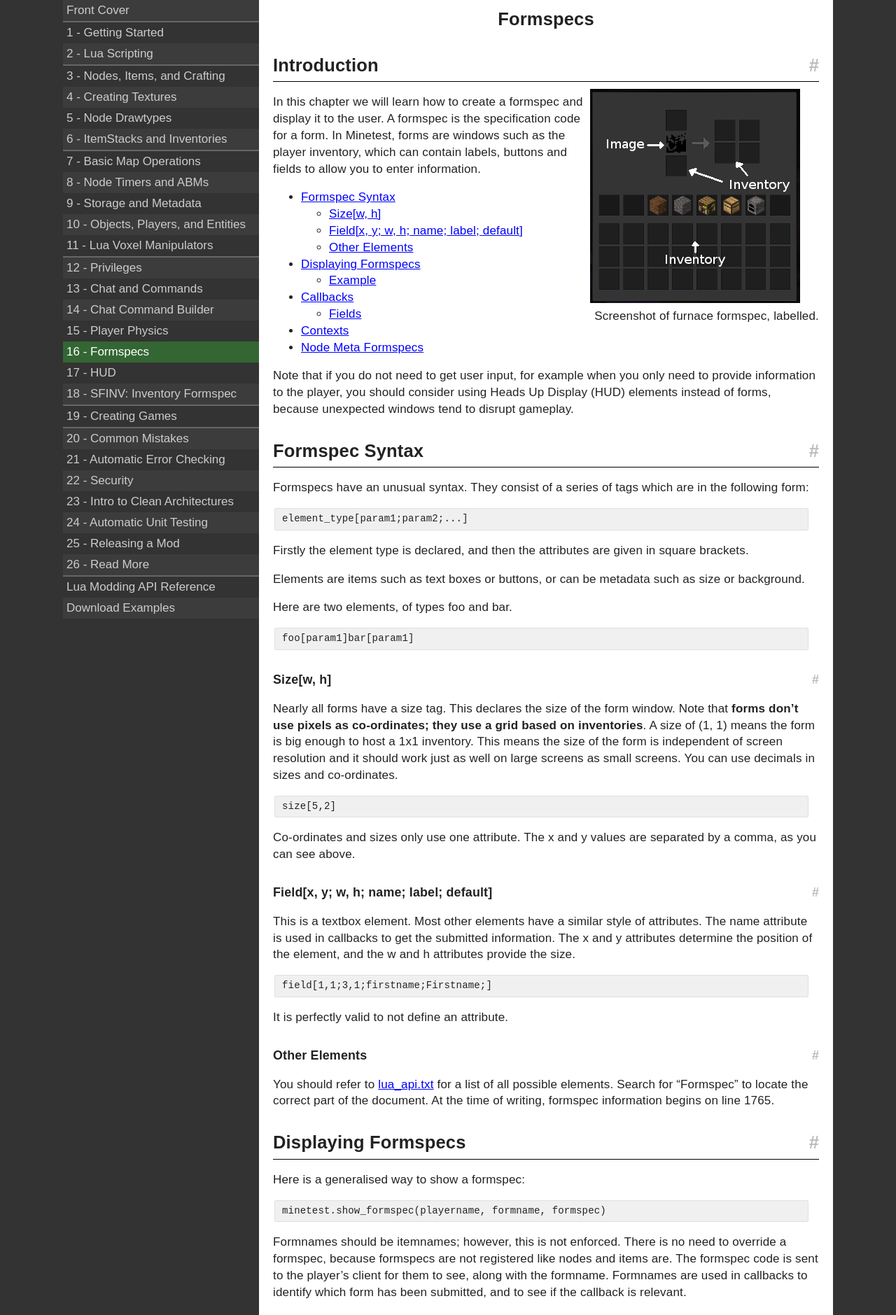
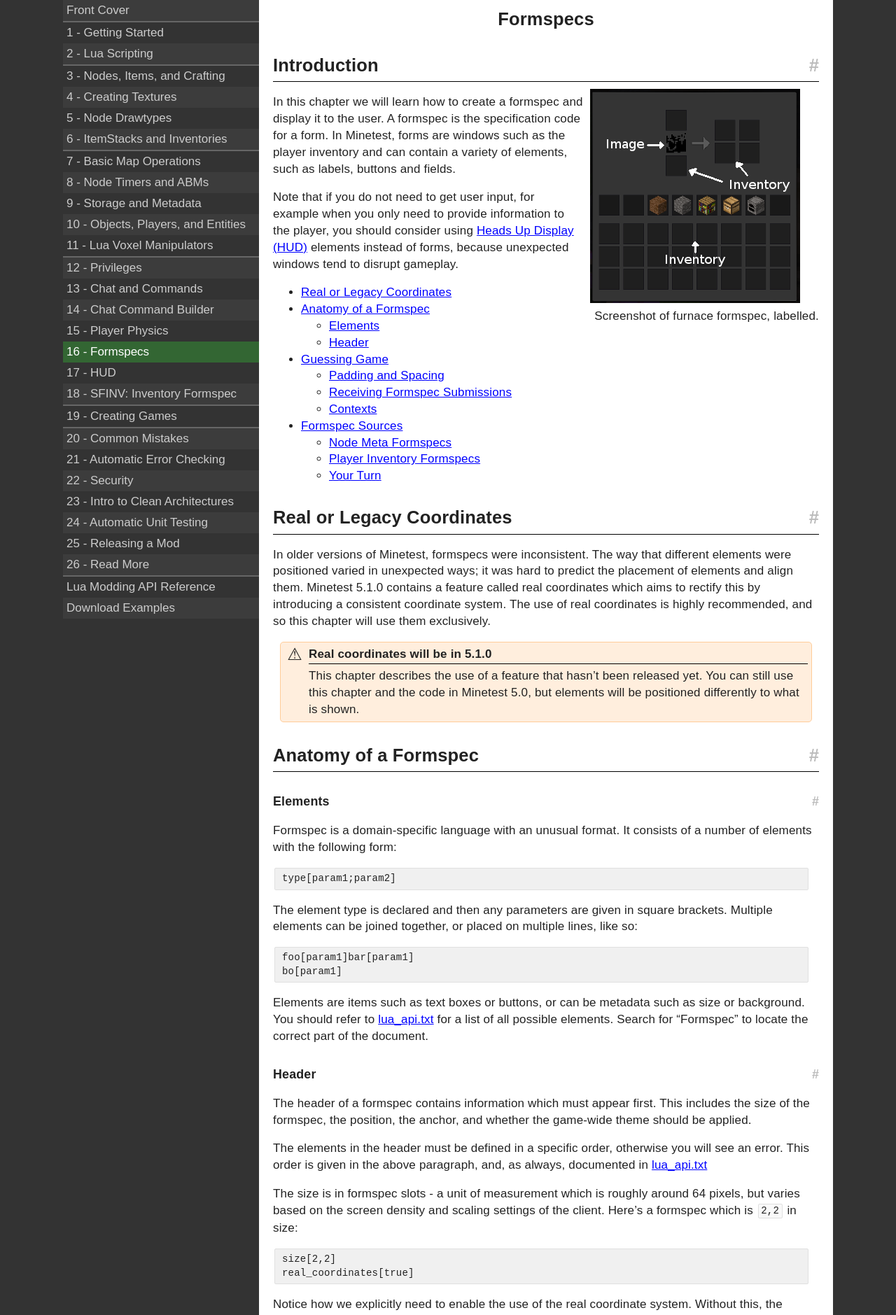
Before and after one commit to rubenwardy/minetest_modding_book, a Jekyll site: the page built from _en/players/formspecs.md, in a window 1280 px wide. Shown: the top 1879 px of the page at 70% size. Built offline with Jekyll 4.4.1, drawn with Linux system fonts in a browser that asks for light colours; nearby versions of some CDN libraries; some of the changed text lies outside the part shown.

Commit message:
Formspecs: Rewrite chapter

````diff
--- a/_en/players/formspecs.md
+++ b/_en/players/formspecs.md
@@ -4,6 +4,13 @@
 root: ../..
 idx: 4.5
 redirect_from: /en/chapters/formspecs.html
+minetest510:
+    level: warning
+    title: Real coordinates will be in 5.1.0
+    classes: web-only
+    message: This chapter describes the use of a feature that hasn't been released yet.
+         You can still use this chapter and the code in Minetest 5.0, but elements will
+         be positioned differently to what is shown.
 submit_vuln:
     level: warning
     title: Malicious clients can submit anything at anytime
@@ -24,250 +31,302 @@
 
 In this chapter we will learn how to create a formspec and display it to the user.
 A formspec is the specification code for a form.
-In Minetest, forms are windows such as the player inventory, which can contain labels,
-buttons and fields to allow you to enter information.
-
-- [Formspec Syntax](#formspec-syntax)
-  - [Size[w, h]](#sizew-h)
-  - [Field[x, y; w, h; name; label; default]](#fieldx-y-w-h-name-label-default)
-  - [Other Elements](#other-elements)
-- [Displaying Formspecs](#displaying-formspecs)
-  - [Example](#example)
-- [Callbacks](#callbacks)
-  - [Fields](#fields)
-- [Contexts](#contexts)
-- [Node Meta Formspecs](#node-meta-formspecs)
+In Minetest, forms are windows such as the player inventory and can contain a
+variety of elements, such as labels, buttons and fields.
 
 Note that if you do not need to get user input, for example when you only need
-to provide information to the player, you should consider using Heads Up Display
-(HUD) elements instead of forms, because unexpected windows tend to disrupt gameplay.
+to provide information to the player, you should consider using
+[Heads Up Display (HUD)](hud.html) elements instead of forms, because
+unexpected windows tend to disrupt gameplay.
 
-## Formspec Syntax
+- [Real or Legacy Coordinates](#real-or-legacy-coordinates)
+- [Anatomy of a Formspec](#anatomy-of-a-formspec)
+  - [Elements](#elements)
+  - [Header](#header)
+- [Guessing Game](#guessing-game)
+  - [Padding and Spacing](#padding-and-spacing)
+  - [Receiving Formspec Submissions](#receiving-formspec-submissions)
+  - [Contexts](#contexts)
+- [Formspec Sources](#formspec-sources)
+  - [Node Meta Formspecs](#node-meta-formspecs)
+  - [Player Inventory Formspecs](#player-inventory-formspecs)
+  - [Your Turn](#your-turn)
 
-Formspecs have an unusual syntax.
-They consist of a series of tags which are in the following form:
 
-    element_type[param1;param2;...]
+## Real or Legacy Coordinates
 
-Firstly the element type is declared, and then the attributes are given
-in square brackets.
+In older versions of Minetest, formspecs were inconsistent. The way that different
+elements were positioned varied in unexpected ways; it was hard to predict the
+placement of elements and align them. Minetest 5.1.0 contains a feature
+called real coordinates which aims to rectify this by introducing a consistent
+coordinate system. The use of real coordinates is highly recommended, and so
+this chapter will use them exclusively.
+
+{% include notice.html notice=page.minetest510 %}
+
+
+## Anatomy of a Formspec
+
+### Elements
+
+Formspec is a domain-specific language with an unusual format.
+It consists of a number of elements with the following form:
+
+    type[param1;param2]
+
+The element type is declared and then any parameters are given
+in square brackets. Multiple elements can be joined together, or placed
+on multiple lines, like so:
+
+    foo[param1]bar[param1]
+    bo[param1]
+
 
 Elements are items such as text boxes or buttons, or can be metadata such
-as size or background.
+as size or background. You should refer to
+[lua_api.txt](https://github.com/minetest/minetest/blob/master/doc/lua_api.txt#L1019)
+for a list of all possible elements. Search for "Formspec" to locate the correct
+part of the document.
 
-Here are two elements, of types foo and bar.
 
-    foo[param1]bar[param1]
+### Header
 
-### Size[w, h]
+The header of a formspec contains information which must appear first. This
+includes the size of the formspec, the position, the anchor, and whether the
+game-wide theme should be applied.
 
-Nearly all forms have a size tag. This declares the size of the form window. Note that
-**forms don't use pixels as co-ordinates; they use a grid based on inventories**.
-A size of (1, 1) means the form is big enough to host a 1x1 inventory.
-This means the size of the form is independent of screen resolution and it should work
-just as well on large screens as small screens.
-You can use decimals in sizes and co-ordinates.
+The elements in the header must be defined in a specific order, otherwise you
+will see an error. This order is given in the above paragraph, and, as always,
+documented in [lua_api.txt](../../lua_api.html#sizewhfixed_size)
 
-    size[5,2]
+The size is in formspec slots - a unit of measurement which is roughly
+around 64 pixels, but varies based on the screen density and scaling
+settings of the client. Here's a formspec which is `2,2` in size:
 
-Co-ordinates and sizes only use one attribute.
-The x and y values are separated by a comma, as you can see above.
+    size[2,2]
+    real_coordinates[true]
 
-### Field[x, y; w, h; name; label; default]
+Notice how we explicitly need to enable the use of the real coordinate system.
+Without this, the legacy system will instead be used to size the formspec, which will
+result in a larger size. This element is a special case, as it is the only element
+which may appear both in the header and the body of a formspec. When in the header,
+it must appear immediately after the size.
 
-This is a textbox element. Most other elements have a similar style of attributes.
-The name attribute is used in callbacks to get the submitted information.
-The x and y attributes determine the position of the element, and
-the w and h attributes provide the size.
+The position and anchor elements are used to place the formspec on the screen.
+The position sets where on the screen the formspec will be, and defaults to
+the center (`0.5,0.5`). The anchor sets where on the formspec the position is,
+allowing you to line the formspec up with the edge of the screen. The formspec
+can be placed to the left of the screen like so:
 
-    field[1,1;3,1;firstname;Firstname;]
+    size[2,2]
+    real_coordinates[true]
+    position[0,0.5]
+    anchor[0,0.5]
 
-It is perfectly valid to not define an attribute.
+This sets the anchor to the left middle edge of the formspec box, and then the
+position of that anchor to the left of the screen.
 
-### Other Elements
 
-You should refer to [lua_api.txt](https://github.com/minetest/minetest/blob/master/doc/lua_api.txt#L1019)
-for a list of all possible elements. Search for "Formspec" to locate the correct part of the document.
-At the time of writing, formspec information begins on line 1765.
-
-## Displaying Formspecs
-
-Here is a generalised way to show a formspec:
-
-    minetest.show_formspec(playername, formname, formspec)
-
-Formnames should be itemnames; however, this is not enforced.
-There is no need to override a formspec, because formspecs are not registered like
-nodes and items are. The formspec code is sent to the player's client for them
-to see, along with the formname.
-Formnames are used in callbacks to identify which form has been submitted,
-and to see if the callback is relevant.
-
-### Example
-
-This example shows a formspec to a player when they use the /formspec command.
+## Guessing Game
 
 <figure class="right_image">
-    <img src="{{ page.root }}//static/formspec_name.png" alt="Name Formspec">
+    <img src="{{ page.root }}/static/formspec_guessing.png" alt="Guessing Formspec">
     <figcaption>
-        The formspec generated by<br />
-        the example's code
+        The guessing game formspec.
     </figcaption>
 </figure>
 
+The best way to learn is to make something, so let's make a guessing game.
+The principle is simple: the mod decides on a number, then the player makes
+guesses on the number. The mod then says if the guess is higher or lower then
+the actual number.
+
+First, let's make a function to create the formspec code. It's good practice to
+do this, as it makes it easier to reuse elsewhere.
+
+<div style="clear: both;"></div>
+
 ```lua
--- Show form when the /formspec command is used.
-minetest.register_chatcommand("formspec", {
-    func = function(name, param)
-        minetest.show_formspec(name, "mymod:form",
-                "size[4,3]" ..
-                "label[0,0;Hello, " .. name .. "]" ..
-                "field[1,1.5;3,1;name;Name;]" ..
-                "button_exit[1,2;2,1;exit;Save]")
-    end
+guessing = {}
+
+function guessing.get_formspec(name)
+    -- TODO: display whether the last guess was higher or lower
+    local text = "I'm thinking of a number... Make a guess!"
+
+    local formspec = {
+        "size[6,3.476]",
+        "real_coordinates[true]",
+        "label[0.375,0.5;", minetest.formspec_escape(text), "]",
+        "field[0.375,1.25;5.25,0.8;number;Number;]",
+        "button[1.5,2.3;3,0.8;guess;Guess]"
+    }
+
+    -- table.concat is faster than string concatenation - `..`
+    return table.concat(formspec, "")
+end
+```
+
+In the above code, we place a field, a label, and a button. A field allows text
+entry, and a button is used to submit the form. You'll notice that the elements
+are positioned carefully in order to add padding and spacing, this will be explained
+later.
+
+Next, we want to allow the player to show the formspec. The main way to do this
+is using `show_formspec`:
+
+```lua
+function guessing.show_to(name)
+    minetest.show_formspec(name, "guessing:game", guessing.get_formspec(name))
+end
+
+minetest.register_chatcommand("game", {
+    func = function(name)
+        guessing.show_to(name)
+    end,
 })
 ```
 
-Note: the .. is used to join two strings together. The following two lines are equivalent:
+The show_formspec function accepts a player name, the formspec name, and the
+formspec itself. The formspec name should be a valid itemname, ie: in the format
+`modname:itemname`.
+
+
+### Padding and Spacing
+
+<figure class="right_image">
+    <img src="{{ page.root }}/static/formspec_padding_spacing.png" alt="Padding and spacing">
+    <figcaption>
+        The guessing game formspec.
+    </figcaption>
+</figure>
+
+Padding is the gap between the edge of the formspec and its contents, or between unrelated
+elements, shown in red. Spacing is the gap between related elements, shown in blue.
+
+It is fairly standard to have a padding of `0.375` and a spacing of `0.25`.
+
+<div style="clear: both;"></div>
+
+
+### Receiving Formspec Submissions
+
+When `show_formspec` is called, the formspec is sent to the client to be displayed.
+For formspecs to be useful, information needs to be returned from the client to server.
+The method for this is called formspec field submission, and for `show_formspec`, that
+submission is received using a global callback:
 
 ```lua
-"foobar"
-"foo" .. "bar"
-```
-
-## Callbacks
-
-It's possible to expand the previous example with a callback:
-
-```lua
--- Show form when the /formspec command is used.
-minetest.register_chatcommand("formspec", {
-    func = function(name, param)
-        minetest.show_formspec(name, "mymod:form",
-                "size[4,3]" ..
-                "label[0,0;Hello, " .. name .. "]" ..
-                "field[1,1.5;3,1;name;Name;]" ..
-                "button_exit[1,2;2,1;exit;Save]")
-    end
-})
-
--- Register callback
-minetest.register_on_player_receive_fields(function(player,
-        formname, fields)
-    if formname ~= "mymod:form" then
-        -- Formname is not mymod:form,
-        -- exit callback.
-        return false
+minetest.register_on_player_receive_fields(function(player, formname, fields)
+    if formname ~= "guessing:game" then
+        return
     end
 
-    -- Send message to player.
-    minetest.chat_send_player(player:get_player_name(),
-            "You said: " .. fields.name .. "!")
-
-    -- Return true to stop other callbacks from
-    -- receiving this submission.
-    return true
+    if fields.guess then
+        local pname = player:get_player_name()
+        minetest.chat_send_all(pname .. " guessed " .. fields.number)
+    end
 end)
 ```
 
 The function given in minetest.register_on_player_receive_fields is called
-every time a user submits a form. Most callbacks will check the formname given
+every time a user submits a form. Most callbacks will need to check the formname given
 to the function, and exit if it is not the right form; however, some callbacks
-may need to work on multiple forms, or all forms - it depends on what you
-want to do.
+may need to work on multiple forms, or on all forms.
+
+The `fields` parameter to the function is a table of the values submitted by the
+user, indexed by strings. Named elements will appear in the field under their own
+name, but only if they are relevent for the event that caused the submission.
+For example, a button element will only appear in fields if that particular button
+was pressed.
 
 {% include notice.html notice=page.submit_vuln %}
 
-### Fields
+So, now the formspec is sent to the client and the client sends information back.
+The next step is to somehow generate and remember the target value, and to update
+the formspec based on guesses. The way to do this is using a concept called
+"contexts".
 
-The `fields` parameter to the function is a table, index by string, of the values
-submitted by the user. You can access values in the table via fields.name,
-where 'name' is the name of the element.
 
-As well as retrieving the values of each element, you can also get which button
-was clicked. In this case, the button called 'exit' was clicked, so fields.exit
-will be true.
-
-Some elements can submit the form without the user clicking a button,
-such as a checkbox. You can detect these cases by looking
-for a clicked button.
-
-```lua
--- An example of what fields could contain,
---   using the above code
-{
-    name = "Foo Bar",
-    exit = true
-}
-```
-
-## Contexts
+### Contexts
 
 In many cases you want minetest.show_formspec to give information
 to the callback which you don't want to send to the client. This might include
-what a chat command was called with, or what the dialog is about.
+what a chat command was called with, or what the dialog is about. In this case,
+the target value that needs to be remembered.
 
-For example, you might make a form to handle land protection information:
+A context is a per-player table to store information, and the contexts for all
+online players are stored in a file-local variable:
 
 ```lua
---
--- Step 1) set context when player requests the formspec
---
+local _contexts = {}
+local function get_context(name)
+    local context = _contexts[name] or {}
+    _contexts[name] = context
+    return context
+end
 
--- land_formspec_context[playername] gives the player's context.
-local land_formspec_context = {}
-
-minetest.register_chatcommand("land", {
-    func = function(name, param)
-        if param == "" then
-            minetest.chat_send_player(name,
-                    "Incorrect parameters - supply a land ID")
-            return
-        end
-
-        -- Save information
-        land_formspec_context[name] = {id = param}
-
-        minetest.show_formspec(name, "mylandowner:edit",
-                "size[4,4]" ..
-                "field[1,1;3,1;plot;Plot Name;]" ..
-                "field[1,2;3,1;owner;Owner;]" ..
-                "button_exit[1,3;2,1;exit;Save]")
-    end
-})
-
-
-
---
--- Step 2) retrieve context when player submits the form
---
-minetest.register_on_player_receive_fields(function(player,
-        formname, fields)
-    if formname ~= "mylandowner:edit" then
-        return false
-    end
-
-    -- Load information
-    local context = land_formspec_context[player:get_player_name()]
-
-    if context then
-        minetest.chat_send_player(player:get_player_name(), "Id " ..
-                context.id .. " is now called " .. fields.plot ..
-                " and owned by " .. fields.owner)
-
-        -- Delete context if it is no longer going to be used
-        land_formspec_context[player:get_player_name()] = nil
-
-        return true
-    else
-        -- Fail gracefully if the context does not exist.
-        minetest.chat_send_player(player:get_player_name(),
-                "Something went wrong, try again.")
-    end
+minetest.register_on_leaveplayer(function(player)
+    _contexts[player:get_player_name()] = nil
 end)
 ```
 
-## Node Meta Formspecs
+Next, we need to modify the show code to update the context
+before showing the formspec:
+
+```lua
+function guessing.show_to(name)
+    local context = get_context(name)
+    context.target = context.target or math.random(1, 10)
+
+    local fs = guessing.get_formspec(name, context)
+    minetest.show_formspec(name, "guessing:game", fs)
+end
+```
+
+We also need to modify the formspec generation code to use the context:
+
+```lua
+function guessing.get_formspec(name, context)
+    local text
+    if not context.guess then
+        text = "I'm thinking of a number... Make a guess!"
+    elseif context.guess == context.target then
+        text = "Hurray, you got it!"
+    elseif context.guess > context.target then
+        text = "To high!"
+    else
+        text = "To low!"
+    end
+```
+
+Note that it's good practice for get_formspec to only read the context, and not
+update it at all. This can make the function simpler, and also easier to test.
+
+And finally, we need to update the handler to update the context with the guess:
+
+```lua
+if fields.guess then
+    local name = player:get_player_name()
+    local context = get_context(name)
+    context.guess = tonumber(fields.number)
+    guessing.show_to(name)
+end
+```
+
+
+## Formspec Sources
+
+There are three different ways that a formspec can be delivered to the client:
+
+* [show_formspec](#guessing-game): the method used above, fields are received by register_on_player_receive_fields.
+* [Node Meta Formspecs](#node-meta-formspecs): the node contains a formspec in its meta data, and the client
+     shows it *immediately* when the player rightclicks. Fields are received by a
+     method in the node definition called `on_receive_fields`.
+* [Player Inventory Formspecs](#player-inventory-formspecs): the formspec is sent to the client at some point, and then
+     shown immediately when the player presses `i`. Fields are received by
+     register_on_player_receive_fields.
+
+### Node Meta Formspecs
 
 minetest.show_formspec is not the only way to show a formspec; you can also
 add formspecs to a [node's metadata](node_metadata.html). For example,
@@ -305,3 +364,22 @@
 in a field, which is impossible with `minetest.show_formspec`;
 however, this kind of form can only be shown by right-clicking on a
 node. It cannot be triggered programmatically.
+
+### Player Inventory Formspecs
+
+The player inventory formspec is the one shown when the player presses i.
+The global callback is used to receive events from this formspec, and the
+formname is `""`.
+
+There are a number of different mods which allow multiple mods to customise
+the player inventory. The officially recommended mod is
+[Simple Fast Inventory (sfinv)](sfinv.html), and is included in Minetest Game.
+
+
+### Your Turn
+
+* Extend the Guessing Game to keep track of each player's top score, where the
+  top score is how many guesses it took.
+* Make a node called "Inbox" where users can open up a formspec and leave messages.
+  This node should store the placers' name as `owner` in the meta, and should use
+  `show_formspec` to show different formspecs to different players.
--- a/_includes/notice.html
+++ b/_includes/notice.html
@@ -4,7 +4,7 @@
 	{% assign notice=include %}
 {% endif %}
 
-<div class="notice notice-{{ notice.level }}">
+<div class="notice notice-{{ notice.level }} {{ notice.classes }}">
 	{% if notice.level == "warning" %}
 		<span>⚠</span>
 	{% else if notice.level == "tip" %}
--- a/_sass/_main.scss
+++ b/_sass/_main.scss
@@ -101,22 +101,26 @@
 	text-decoration: underline;
 }
 
-#header {
+header {
 	text-align: center;
 	padding: 100px 0;
 }
 
-#header h1 {
+header h1 {
 	padding-bottom: 20px;
 }
 
-#header span {
+header span {
 	display: block;
 	padding: 6px;
 }
 
 .homepage h1 {
 	font-size: 200%;
+}
+
+.book-only {
+	display: none;
 }
 
 @media all and (max-height: 568px) {
````
Also changed, not shown: _en/index.md (+2 -2 lines), static/formspec_guessing.png (added), static/formspec_name.png (deleted), static/formspec_padding_spacing.png (added).
